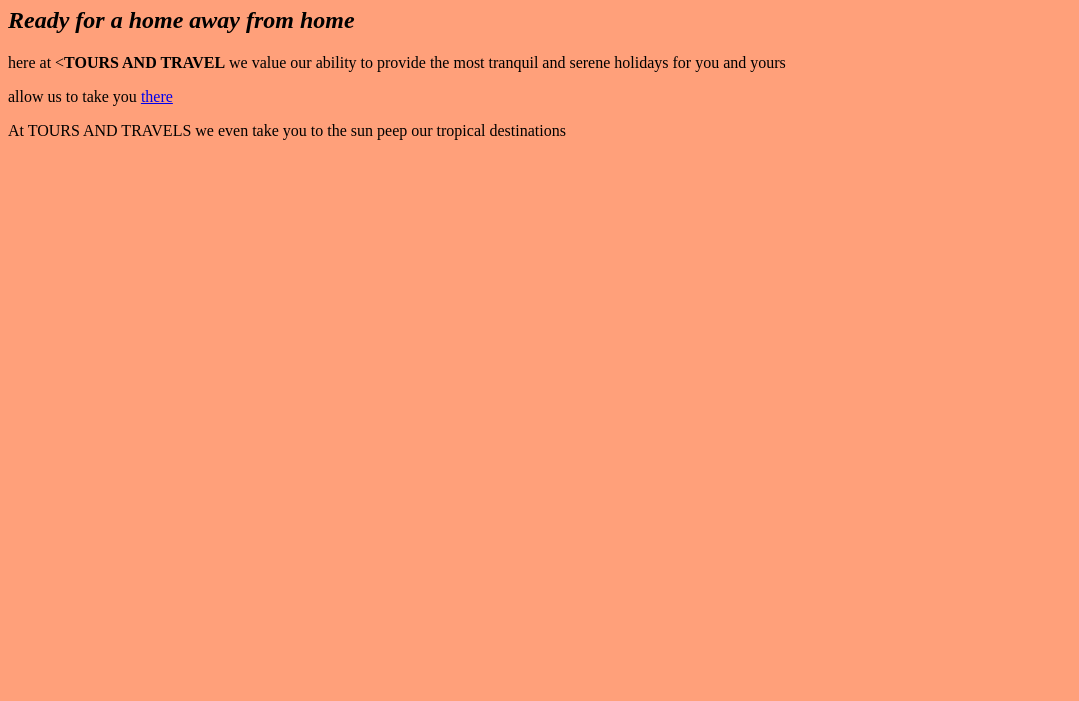
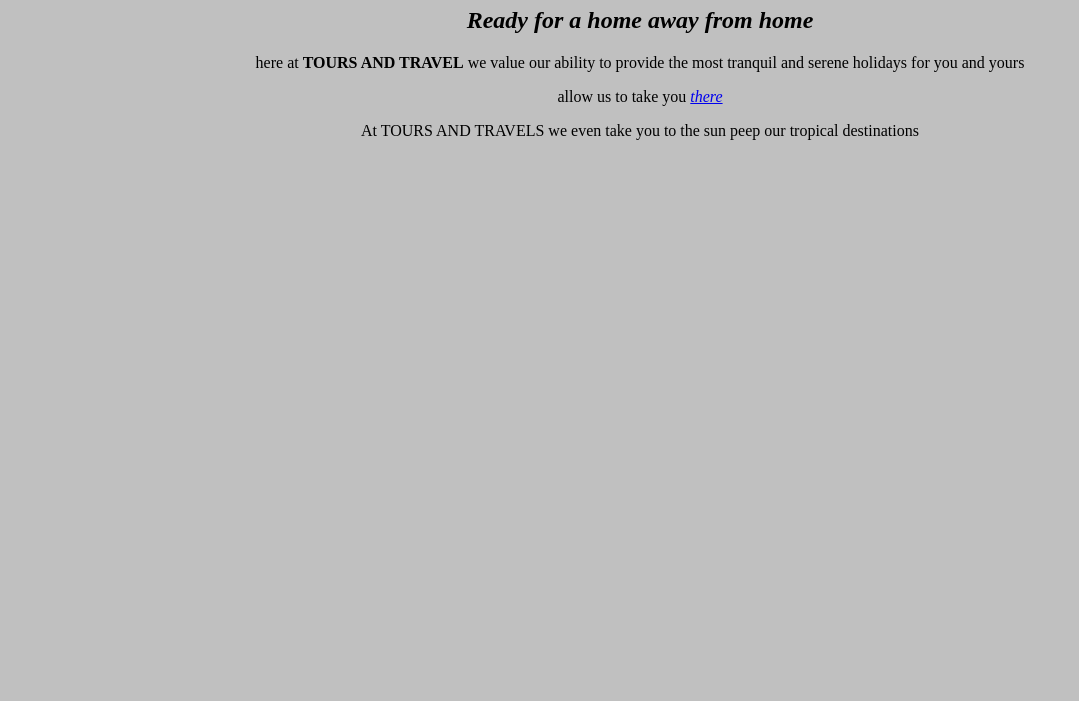
Before and after one commit to NYAGO-MUREITHI/travel, a plain HTML site: page travel.html in a window 1280 px wide. Shown: the part 99-800 px from the top of the page, without its empty margins (0-1079 px from the left). Drawn offline with Linux system fonts and the light colour scheme.

Commit message:
emphasized link there

```diff
--- a/css/travel.css
+++ b/css/travel.css
@@ -1,12 +1,21 @@
 body {
-      background-color: #FFA07A;
+      background-color: silver;
 }
 h1 {
     font-style: bold;
+    text-align: center;
 }
 h2 {
     font-style: italic;
+    text-align: center;
 }
 .impo {
        font-style: bold;
 }
+#navbar {
+  overflow: hidden;
+  background-color: #333;
+}
+p {
+   text-align: center;
+}
--- a/travel.html
+++ b/travel.html
@@ -13,10 +13,10 @@
 
     <h1>KARIBU NYUMBANI!</h1>
     <h2>Ready for a home away from home</h2>
-    <p>here at <<strong>TOURS AND TRAVEL</strong> we value our ability
+    <p>here at <strong>TOURS AND TRAVEL</strong> we value our ability
     to provide the most
     tranquil and serene holidays for you and yours</p>
-    <p class="impo">allow us to take you <a href="popular.html">there</a></p>
+    <p class="impo">allow us to take you <em><a href="popular.html">there</a></em></p>
     <p>At TOURS AND TRAVELS we even take you to the sun peep our
       tropical destinations
 
```
